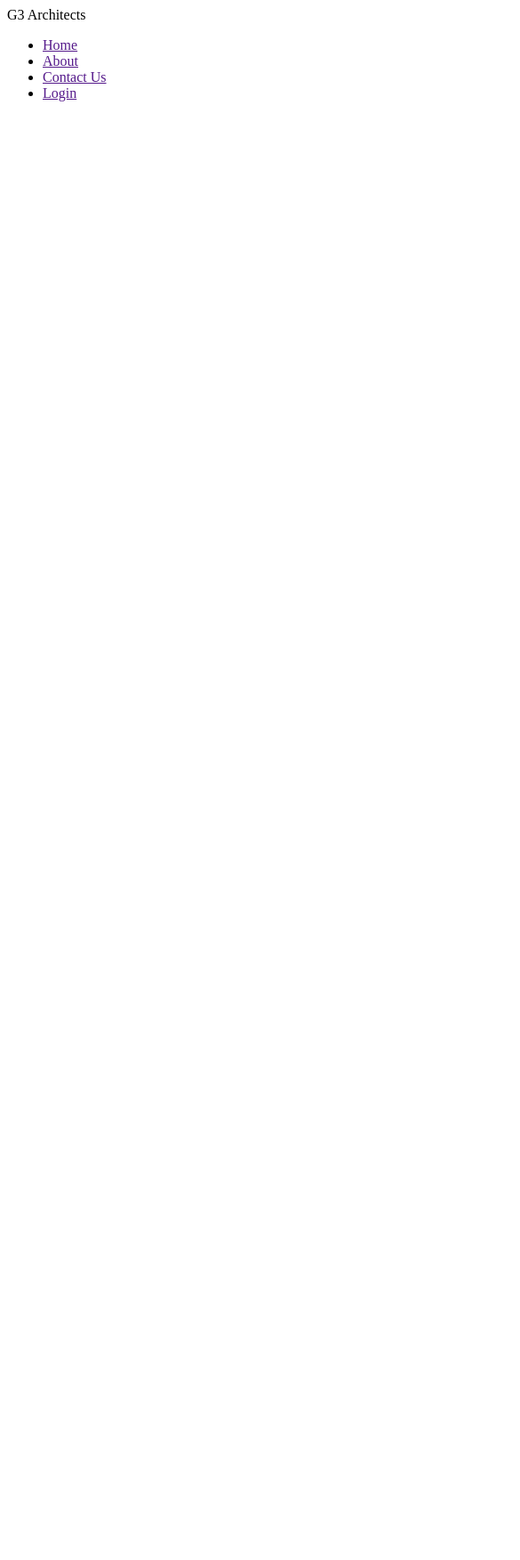
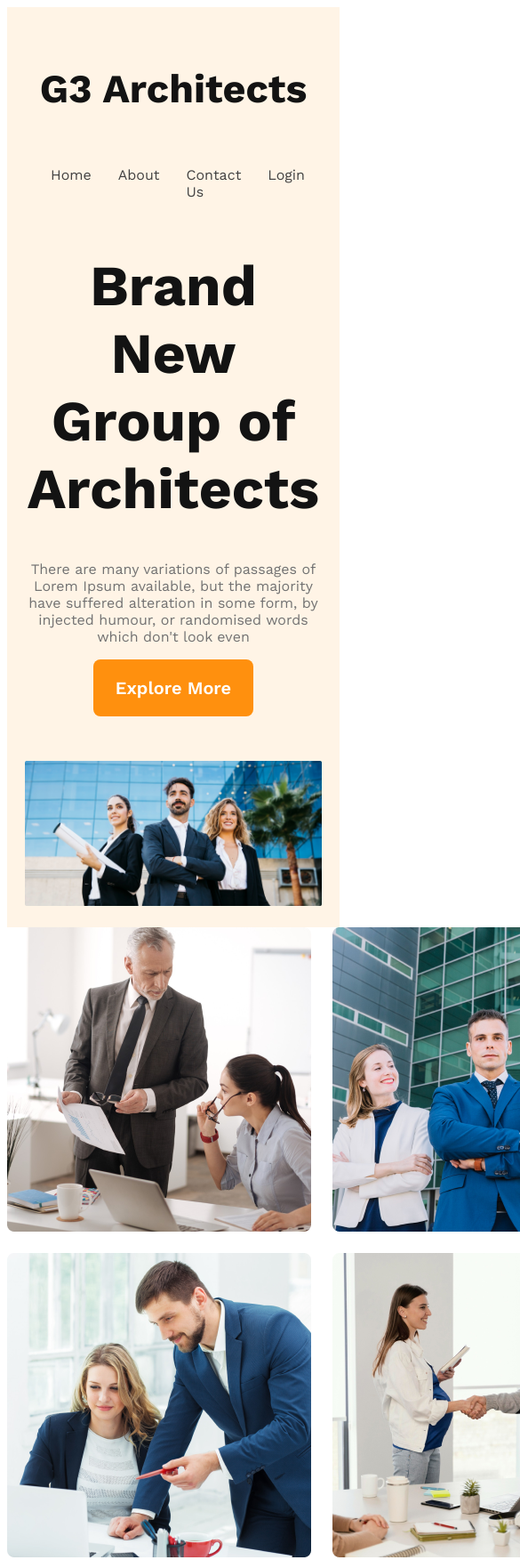
Before and after one commit to theashrafislam/G3-Architects-Resources, a plain HTML site: page index.html in a window 390 px wide. Shown: the top 1753 px of the page at 89% size, 585 px wide, since content can reach past the window. Before the commit the page ends 844 px from the top, so only its background shows below. Drawn offline with nearby package versions, Linux system fonts and the light colour scheme.

Commit message:
added features section

```diff
--- a/index.html
+++ b/index.html
@@ -7,14 +7,47 @@
         <link rel="stylesheet" href="styles/style.css">
 </head>
 <body>
+
+    <!-- Start Header Section  -->
+
     <header>
-        <nav>G3 Architects</nav>
+        <nav>
+            <h3 class="nav-title">G3 Architects</h3>
             <ul>
                 <li><a href="">Home</a></li>
                 <li><a href="">About</a></li>
                 <li><a href="">Contact Us</a></li>
                 <li><a href="">Login</a></li>
             </ul>
+        </nav>
+
+        <div class="bannar">
+            <div class="bannar-content">
+                <h1 class="bannar-title">Brand New Group of Architects</h1>
+                <p class="bannar-description">There are many variations of passages of Lorem Ipsum available, but the majority have suffered alteration in some form, by injected humour, or randomised words which don't look even</p>
+                <button class="btn-primary">Explore More</button>
+            </div>
+            <img src="images/banner.png" alt="">
+        </div>
     </header>
+
+    <!-- Start Header Section  -->
+
+    <main>
+        <section class="teams-container">
+            <div class="teams-img-content">
+                <img src="images/team1.png" alt="">
+                <img src="images/team2.png" alt="">
+                <img src="images/team3.png" alt="">
+                <img src="images/team4.png" alt="">
+            </div>
+            <div class="teams-text-content">
+                <h3 class="teams-title"><span class="quick-list">Quick list</span> <span class="of-our">of Our</span> <span class="text-features">Features</span></h3>
+                <p class="teams-description">There are many variations of passages of Lorem Ipsum available, but the majority have suffered alteration in some form, by injected humour, or randomised words which don't look even</p>
+                <button class="btn-primary">Explore More</button>
+            </div>
+        </section>
+    </main>
+
 </body>
 </html>
--- a/styles/style.css
+++ b/styles/style.css
@@ -0,0 +1,136 @@
+/* Form Google Font  */
+@import url('https://fonts.googleapis.com/css2?family=Inter:wght@400;700;900&family=Merriweather:wght@400;700;900&family=Work+Sans:wght@400;600;700&display=swap');
+
+/* Shared Style  */
+* {
+    font-family: 'Work Sans', sans-serif;
+}
+
+.btn-primary {
+    border-radius: 8px;
+    background: #FF900E;
+    padding: 20px 25px;
+    font-size: 1.25rem;
+    color: #fff;
+    font-weight: 600;
+    border: 0;
+}
+
+/* Shared Style  */
+
+/* Start Header Style  */
+
+header {
+    background: rgba(255, 144, 14, 0.10);
+    padding: 50px 240px;
+}
+
+nav {
+    display: flex;
+    justify-content: space-between;
+    align-items: center;
+}
+
+.nav-title {
+    color: #131313;
+    font-size: 2.8rem;
+    font-weight: 700;
+}
+
+nav>ul {
+    display: flex;
+}
+
+nav ul li {
+    list-style: none;
+    margin-right: 30px;
+    font-size: 1rem;
+}
+
+nav ul li a {
+    text-decoration: none;
+    color: #424242;
+}
+
+/* Start Bannar Section  */
+
+.bannar-content {
+    text-align: center;
+    max-width: 800px;
+    margin: 0 auto;
+}
+
+.bannar-title {
+    font-size: 4rem;
+    color: #131313;
+    font-weight: 700;
+}
+
+.bannar-description {
+    color: #727272;
+
+}
+
+.bannar img{
+    margin-top: 50px;
+    width: 100%;
+}
+
+/* Responsive Styles  */
+@media screen and (max-width: 576px) {
+    header{
+        padding: 20px;
+    }
+    nav{
+        flex-direction: column;
+    }
+}
+@media screen and (min-width: 576px) and (max-width: 992px) {
+    header{
+        padding: 50px;
+    }
+}
+
+
+/* END Header Style  */
+
+main{
+    max-width: 1140px;
+    margin: 0 auto;
+}
+
+.teams-container{
+    display: flex;
+    align-items: center;
+}
+
+
+.teams-img-content{
+    display: grid;
+    grid-template-columns: repeat(2, 1fr);
+    gap: 1.5rem;
+}
+
+.teams-text-content{
+    padding: 0 70px;
+}
+.quick-list{
+    font-size: 3rem;
+    color: #727272;
+    font-size: 600;
+}
+.of-our{
+    color: #131313;
+    font-weight: 700;
+    font-size: 3rem;
+}
+.text-features{
+    color: #FF900E;
+    font-weight: 700;
+    font-size: 3rem;
+}
+.teams-description{
+    line-height: 26px;
+    color:
+    #727272;
+}
```
Lines whose indentation alone changed are shown as unchanged.
